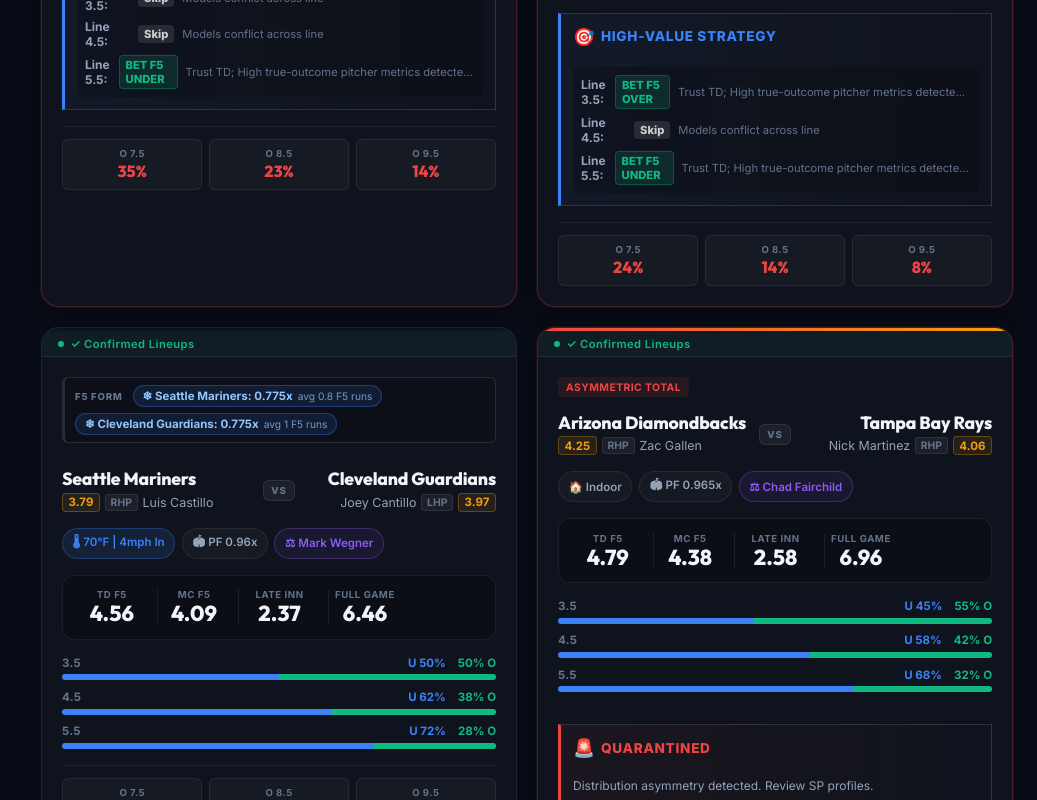
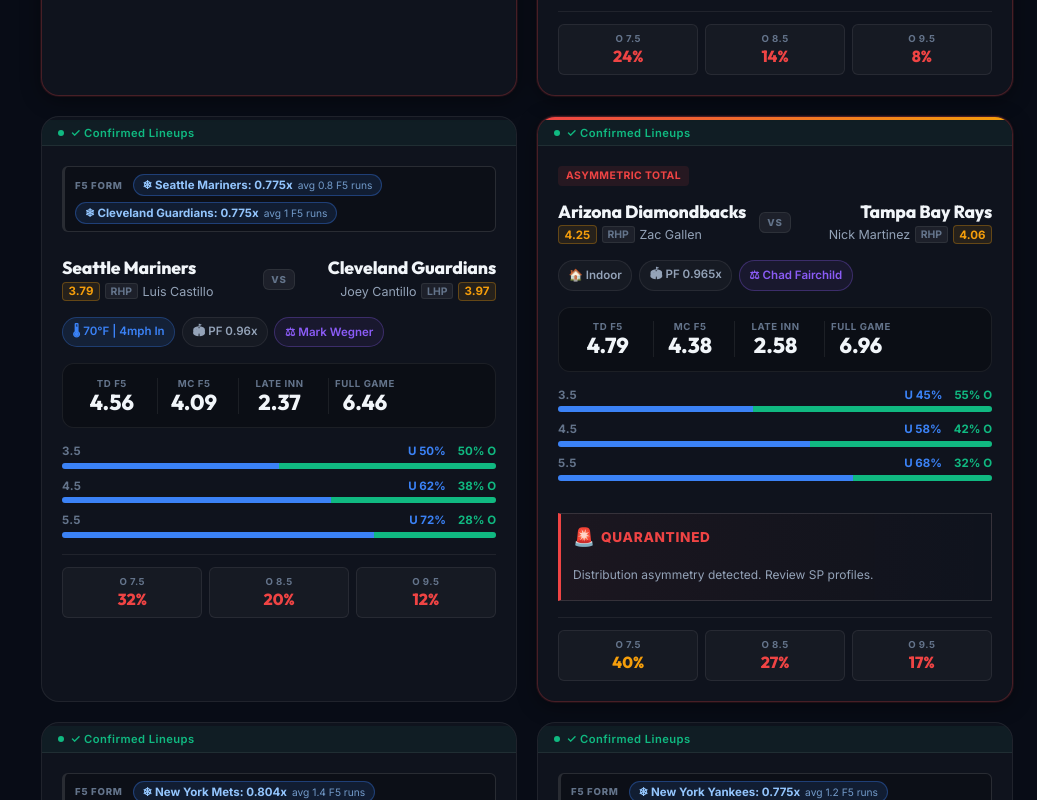
Before and after one commit to kadafs/baseball-dashboard, a React (Vite) app: page / in a window 1280 px wide. Shown: the part 1440-2240 px from the top of the page, without its empty margins (243-1280 px from the left). Built offline with nearby package versions, Linux system fonts and the light colour scheme.

Commit message:
feat: implement baseball dashboard React application with live game projections, F5 form analysis, and predictive gatekeeper logic

```diff
--- a/src/App.jsx
+++ b/src/App.jsx
@@ -72,19 +72,15 @@
         <span className="gatekeeper-icon">{icon}</span>
         <span className="gatekeeper-category">{logic.category}</span>
       </div>
-      {logic.reason && <div className="gatekeeper-reason">{logic.reason}</div>}
-
-      {logic.lines && Object.keys(logic.lines).length > 0 && (
+      {logic.action && (
         <div className="gatekeeper-lines">
-          {Object.entries(logic.lines).map(([line, info]) => (
-            <div key={line} className="gatekeeper-line-row">
-              <span className="gk-line">Line {line}:</span>
-              <span className={`gk-action ${info.action.includes('Skip') ? 'gk-skip' : 'gk-bet'}`}>{info.action}</span>
-              <span className="gk-reason">{info.reason}</span>
-            </div>
-          ))}
+          <div className="gatekeeper-line-row">
+            <span className={`gk-action ${logic.action.includes('SKIP') ? 'gk-skip' : 'gk-bet'}`}>{logic.action}</span>
+            {logic.odds && <span className="gk-line" style={{marginLeft: '8px'}}>@{logic.odds.toFixed(2)}</span>}
+          </div>
         </div>
       )}
+      {logic.reason && <div className="gatekeeper-reason">{logic.reason}</div>}
     </div>
   );
 }
```
